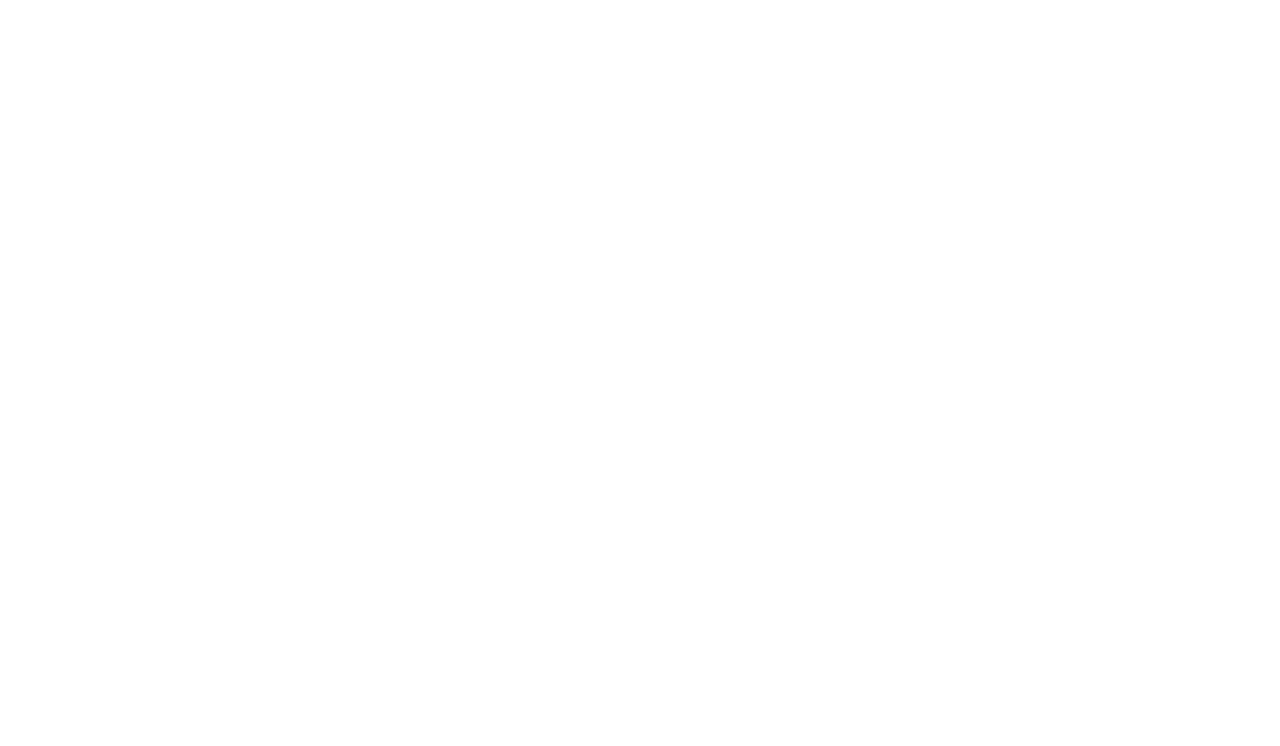
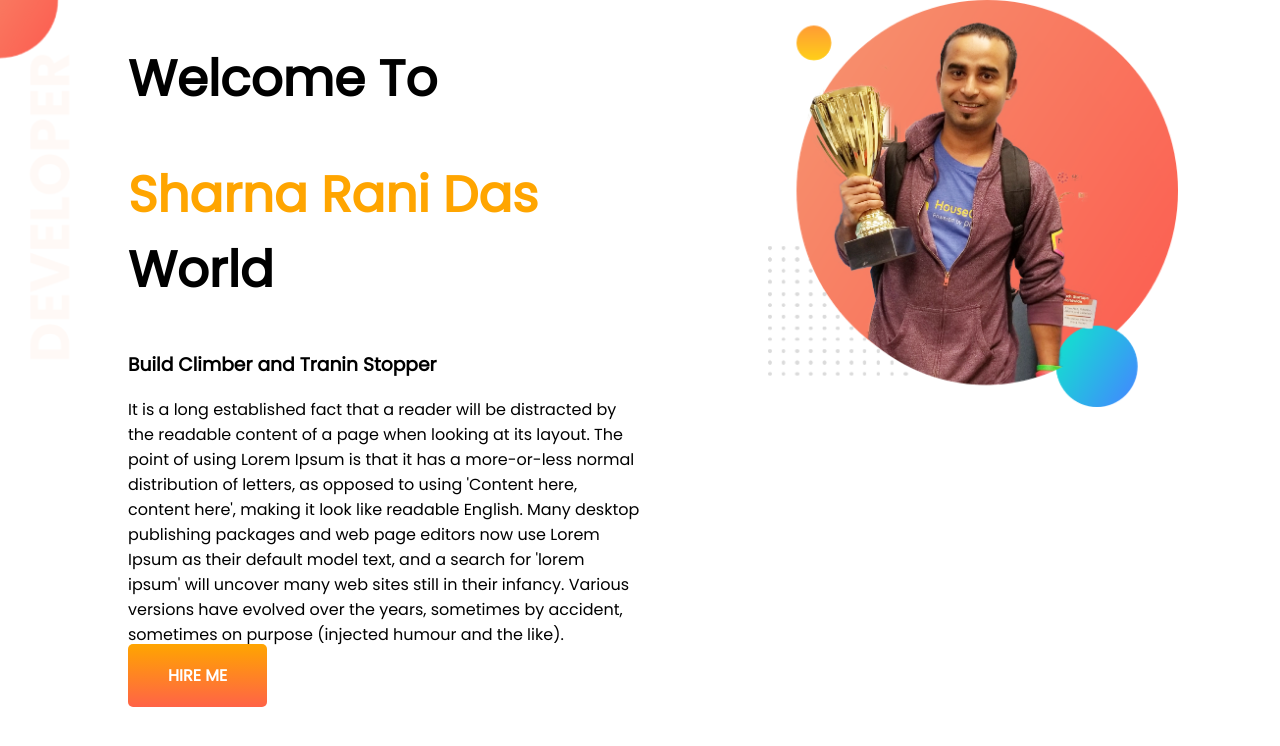
Before and after one commit to shorno532/Developer-Portfolio, a plain HTML site: page index.html in a window 1280 px wide. Drawn offline with Linux system fonts and the light colour scheme.

Commit message:
image added

```diff
--- a/index.html
+++ b/index.html
@@ -1,13 +1,46 @@
 <!DOCTYPE html>
 <html lang="en">
+
 <head>
     <meta charset="UTF-8">
     <meta http-equiv="X-UA-Compatible" content="IE=edge">
     <meta name="viewport" content="width=device-width, initial-scale=1.0">
     <title>Developer-Portfolio</title>
+    <link rel="preconnect" href="https://fonts.googleapis.com">
+    <link rel="preconnect" href="https://fonts.gstatic.com" crossorigin>
+    <link href="https://fonts.googleapis.com/css2?family=Poppins&display=swap" rel="stylesheet">
     <link rel="stylesheet" href="style.css">
+
 </head>
+
 <body>
+    <section class="top-banner">
+        <div class="half-width">
+
+            <h1> Welcome To </h1>
+            <h1> <span class="orange-color">Sharna Rani Das</span> World</h1>
+            <h3>Build Climber and Tranin Stopper</h3>
+            <p>
+                It is a long established fact that a reader will be distracted by the readable content of a page when
+                looking at its layout. The point of using Lorem Ipsum is that it has a more-or-less normal distribution
+                of
+                letters, as opposed to using 'Content here, content here', making it look like readable English. Many
+                desktop publishing packages and web page editors now use Lorem Ipsum as their default model text, and a
+                search for 'lorem ipsum' will uncover many web sites still in their infancy. Various versions have
+                evolved
+                over the years, sometimes by accident, sometimes on purpose (injected humour and the like).
+
+            </p>
+
+            <a class ="link-button" target="_blank" href="https://github.com/shorno532/Developer-Portfolio/blob/main/index.html">HIRE ME</a>
+
+        </div>
+
+        <div class="half-width">
+            <img src="images/jhankar.png" alt="">
+        </div>
+    </section>
 
 </body>
+
 </html>
--- a/style.css
+++ b/style.css
@@ -0,0 +1,51 @@
+body {
+
+
+    font-family: 'Poppins', sans-serif;
+    margin: 0;
+}
+
+h1 {
+
+    font-size: 50px;
+
+}
+
+.orange-color {
+
+    color: orange;
+}
+
+button {
+
+    background-color: orangered;
+
+}
+
+section {
+    display: flex;
+}
+
+.half-width {
+
+    width: 50%;
+    padding-left: 10%;
+}
+
+.half-width img {
+    width: 80%;
+}
+
+.link-button {
+    text-decoration: none;
+    background-image: linear-gradient(orange, tomato);
+    font-weight: 700;
+    color: white;
+    padding: 20px 40px;
+    border-radius: 5px;
+}
+
+.top-banner {
+    background-image: url(images/top-banner.png);
+    background-repeat: no-repeat;
+}
```
Also changed, not shown: images/dream-bg.png (added), images/exp-bg.png (added), images/jhankar.png (added), images/jhankar2.png (added), images/my-bg.png (added), images/my-bg2.png (added), images/top-banner.png (added), 7 other files.
